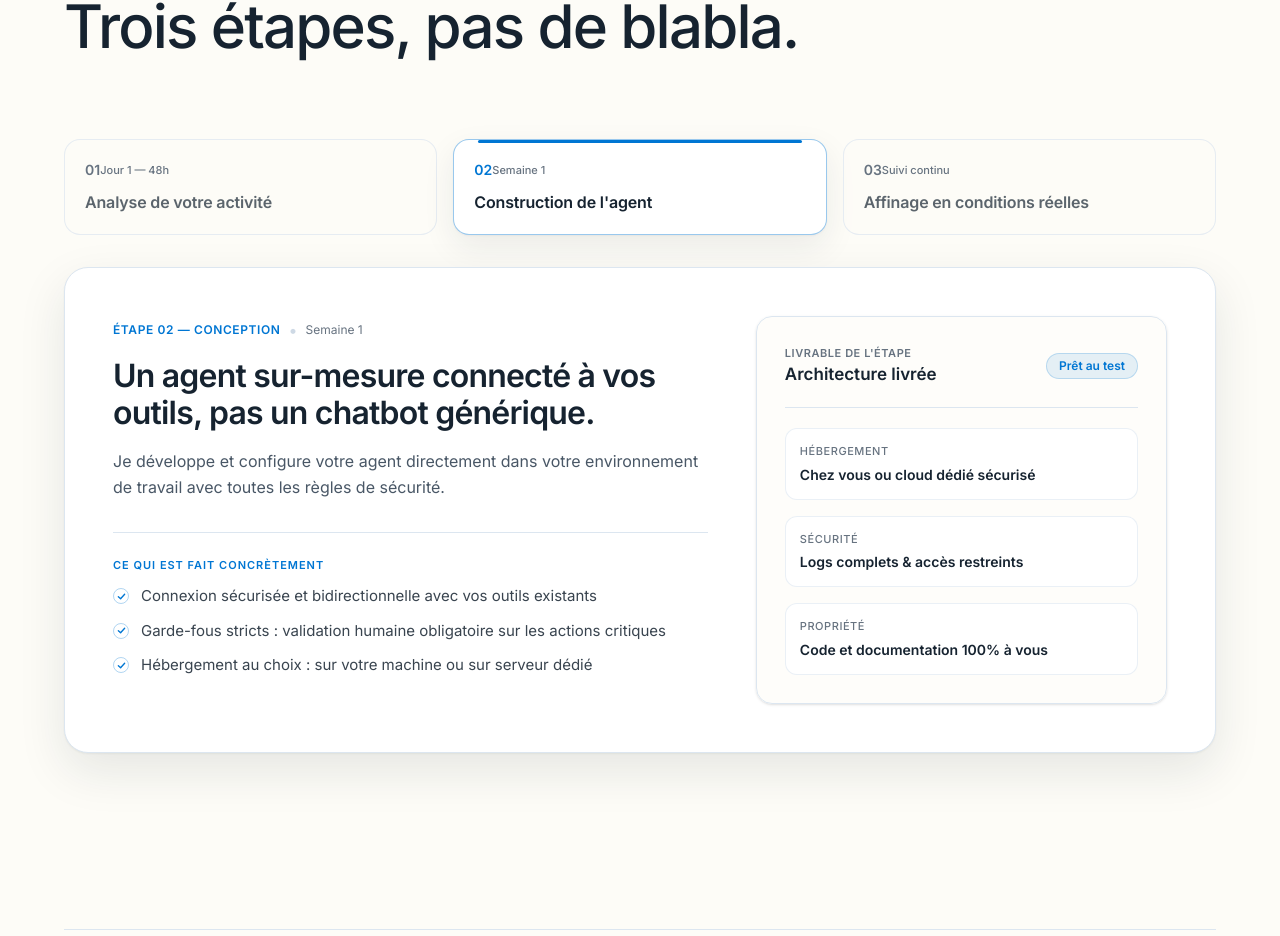
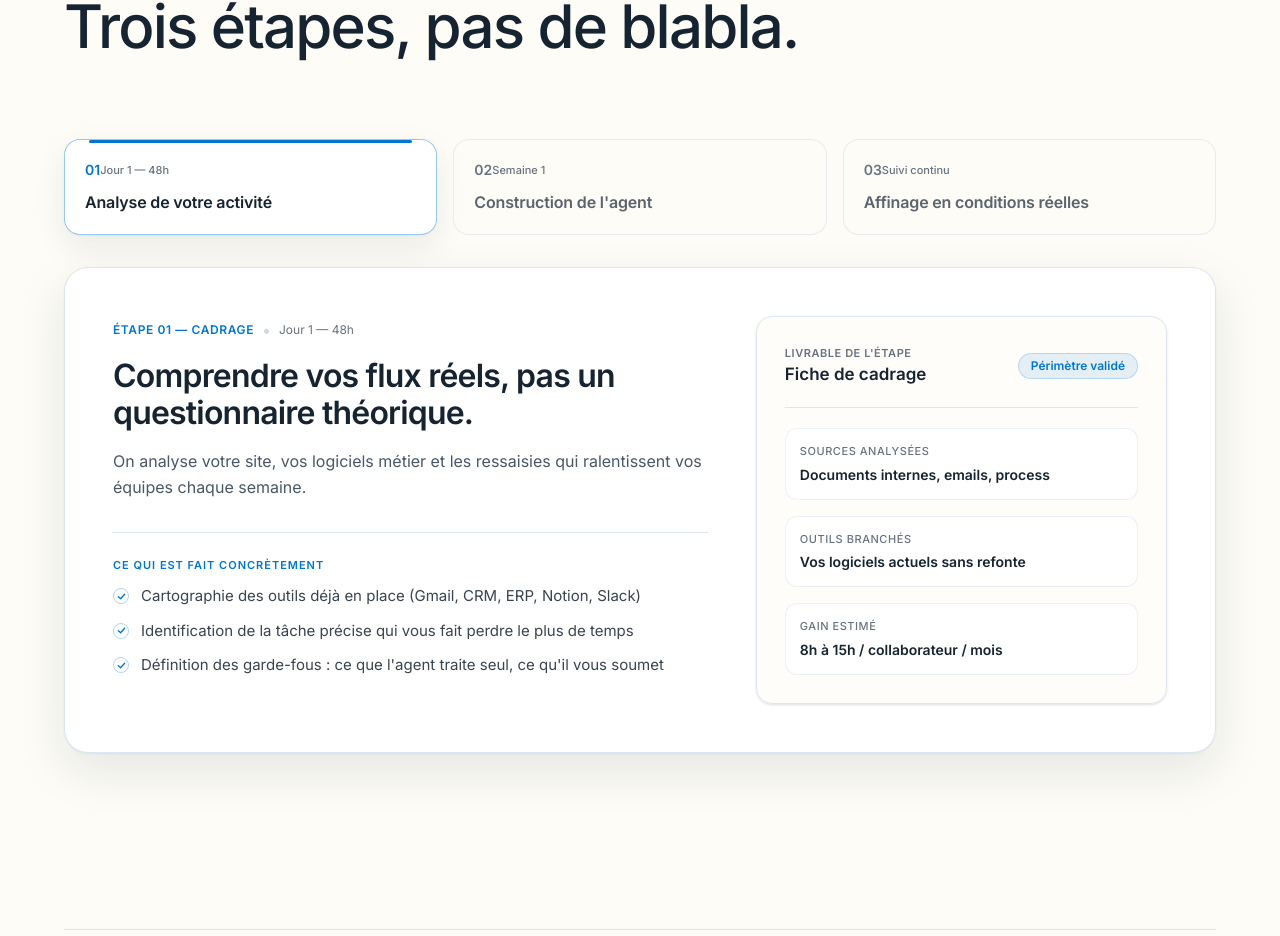
Before and after one commit to Tom78200/tomcottu-site, a Next.js app: page / in a window 1280 px wide. Shown: the part 5071-6007 px from the top of the page. Built offline with nearby package versions, Linux system fonts and the light colour scheme; no server answers.

Commit message:
feat: slower auto-scroll (9.5s) and permanent auto-scroll pause on user click

```diff
--- a/src/components/HowItWorks.tsx
+++ b/src/components/HowItWorks.tsx
@@ -85,15 +85,21 @@
   const sectionRef = useRef<HTMLDivElement>(null);
   const inView = useInView(sectionRef, { once: true, amount: 0.25 });
   const [activeStep, setActiveStep] = useState(0);
+  const [isManual, setIsManual] = useState(false);
 
-  // Défilement automatique doux si l'utilisateur ne clique pas
+  // Défilement automatique plus lent (9.5s) qui s'arrête définitivement dès que l'utilisateur clique
   useEffect(() => {
-    if (!inView || reduce) return;
+    if (!inView || reduce || isManual) return;
     const interval = setInterval(() => {
       setActiveStep((prev) => (prev + 1) % stages.length);
-    }, 6000);
+    }, 9500);
     return () => clearInterval(interval);
-  }, [inView, reduce]);
+  }, [inView, reduce, isManual]);
+
+  const handleStepClick = (idx: number) => {
+    setActiveStep(idx);
+    setIsManual(true); // Arrêt définitif du défilement automatique
+  };
 
   const current = stages[activeStep];
 
@@ -135,7 +141,7 @@
               <button
                 key={stage.step}
                 type="button"
-                onClick={() => setActiveStep(idx)}
+                onClick={() => handleStepClick(idx)}
                 className={`group relative flex flex-col rounded-2xl p-5 text-left transition-all duration-300 border ${
                   isActive
                     ? "border-accent/40 bg-white shadow-soft"
```
